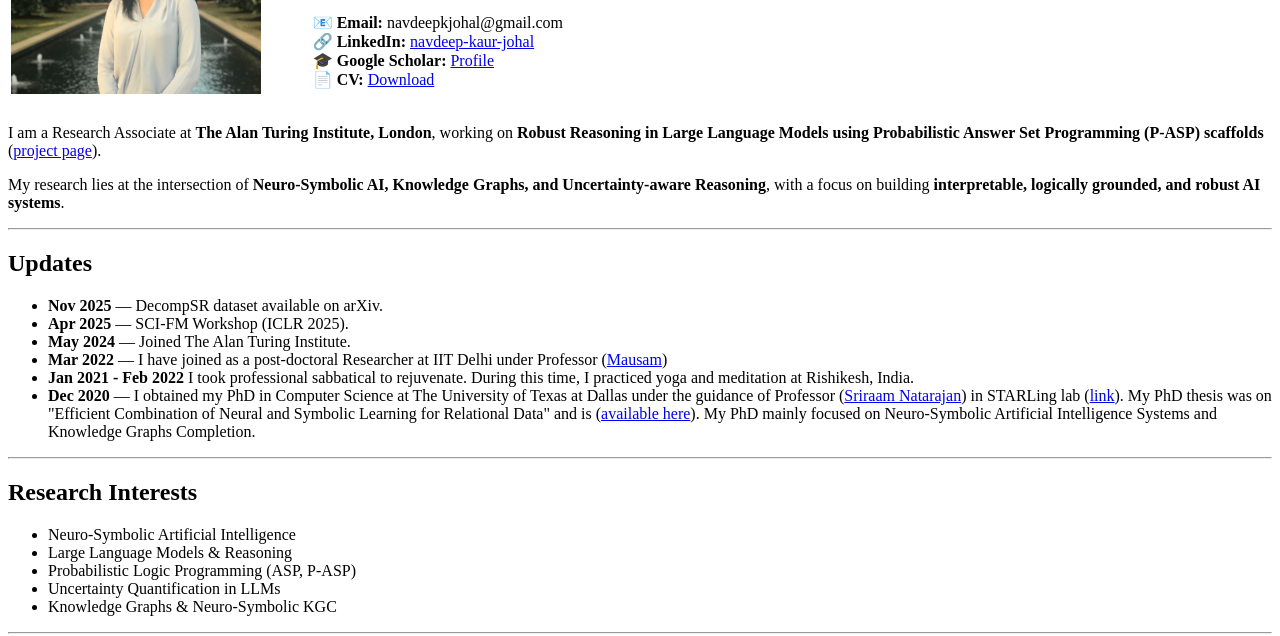
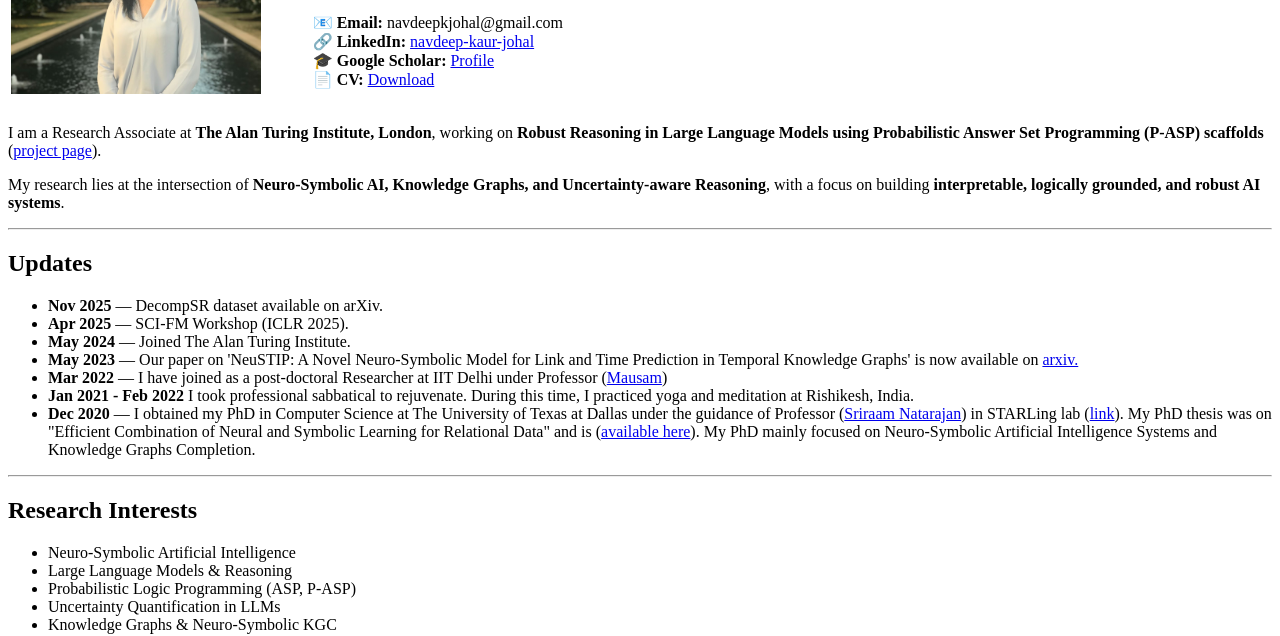
Before and after one commit to navdeepkjohal/navdeepkjohal.github.io, a plain HTML site: page index.html in a window 1280 px wide. Shown: the part 182-818 px from the top of the page. Drawn offline with Linux system fonts and the light colour scheme.

Commit message:
Update index.html
Updates section's changes.

```diff
--- a/index.html
+++ b/index.html
@@ -72,6 +72,7 @@ with a focus on building <strong>interpretable, logically grounded, and robust A
 <li><strong>Nov 2025</strong> — DecompSR dataset available on arXiv.</li>
 <li><strong>Apr 2025</strong> — SCI-FM Workshop (ICLR 2025).</li>
 <li><strong>May 2024</strong> — Joined The Alan Turing Institute.</li>
+<li><strong> May 2023 </strong> — Our paper on 'NeuSTIP: A Novel Neuro-Symbolic Model for Link and Time Prediction in Temporal Knowledge Graphs' is now available on <a href="https://arxiv.org/abs/2305.11301">arxiv.</a>
 <li><strong>Mar 2022</strong> — I have joined as a post-doctoral Researcher at IIT Delhi under Professor (<a href="https://www.cse.iitd.ac.in/~mausam/">Mausam</a>)  </li>
 <li><strong>Jan 2021 - Feb 2022 </strong> I took professional sabbatical to rejuvenate. During this time, I practiced yoga and meditation at Rishikesh, India.</li>
 <li><strong>Dec 2020</strong> — I obtained my PhD in Computer Science at The University of Texas at Dallas under the guidance of Professor (<a href="https://personal.utdallas.edu/~sriraam.natarajan/">Sriraam Natarajan</a>) in STARLing lab (<a href="https://starling-lab.github.io/">link</a>). My PhD thesis was on "Efficient Combination of Neural and Symbolic Learning for Relational Data"  and is (<a href="https://utd-ir.tdl.org/items/d45dbf0a-1c6c-471f-96df-164f086d2806">available here</a>). My PhD mainly focused on Neuro-Symbolic Artificial Intelligence Systems and Knowledge Graphs Completion.</li>
```
